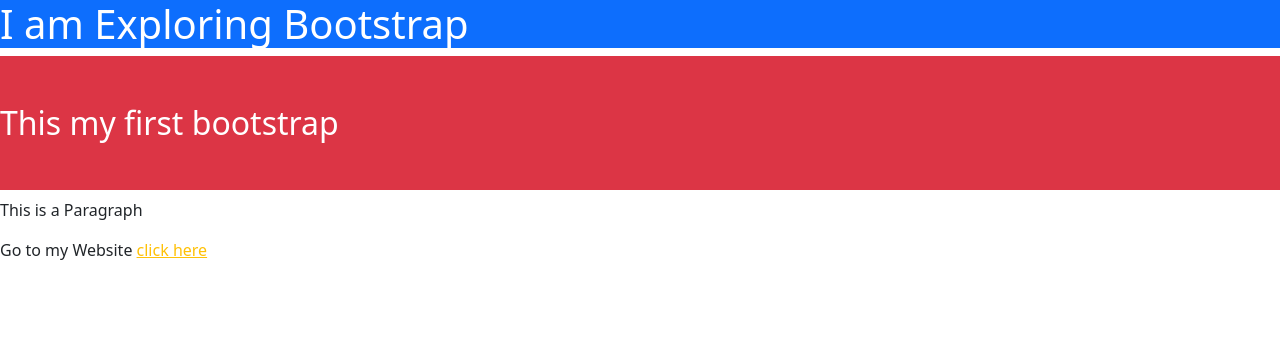
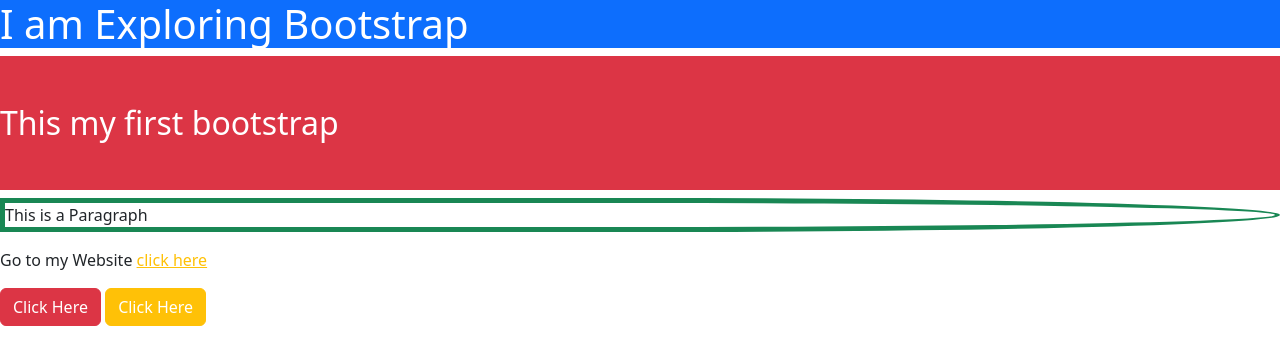
Before and after one commit to P-Hemal/Explore-Bootstrap, a plain HTML site: page index.html in a window 1280 px wide. Drawn offline with nearby package versions, Linux system fonts and the light colour scheme.

Commit message:
style updated

```diff
--- a/index.html
+++ b/index.html
@@ -12,8 +12,10 @@
 <body>
     <h1 class="text-bg-primary">I am Exploring Bootstrap</h1>
     <h2 class="text-bg-danger pt-5 pb-5">This my first bootstrap</h2>
-    <p>This is a Paragraph</p>
+    <p class="border border-5 border-success rounded-end-circle">This is a Paragraph</p>
     <p>Go to my Website <a class="link-warning" href="https://getbootstrap.com/docs/5.3/getting-started/download/" target="_blank">click here</a></p>
+    <button class="btn btn-danger">Click Here</button>
+    <button class="btn btn-warning text-white">Click Here</button>
 
     <script src="https://cdn.jsdelivr.net/npm/bootstrap@5.3.2/dist/js/bootstrap.bundle.min.js"
         integrity="sha384-C6RzsynM9kWDrMNeT87bh95OGNyZPhcTNXj1NW7RuBCsyN/o0jlpcV8Qyq46cDfL"
```
